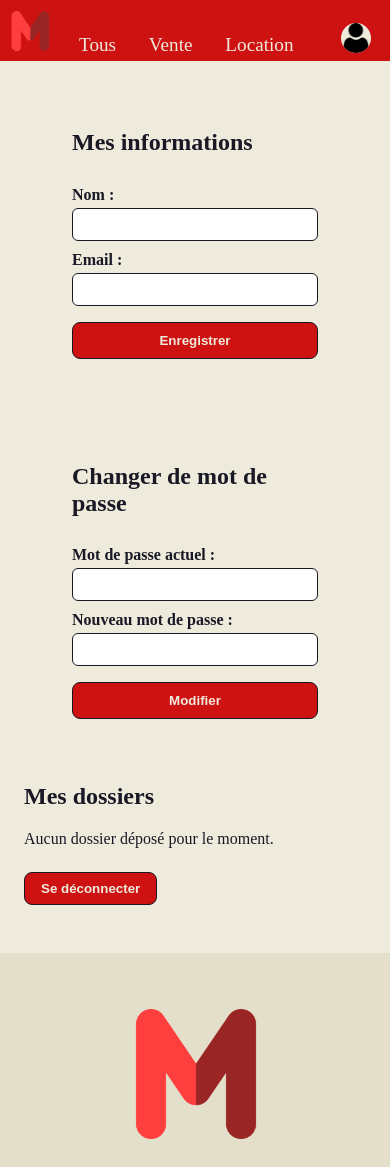
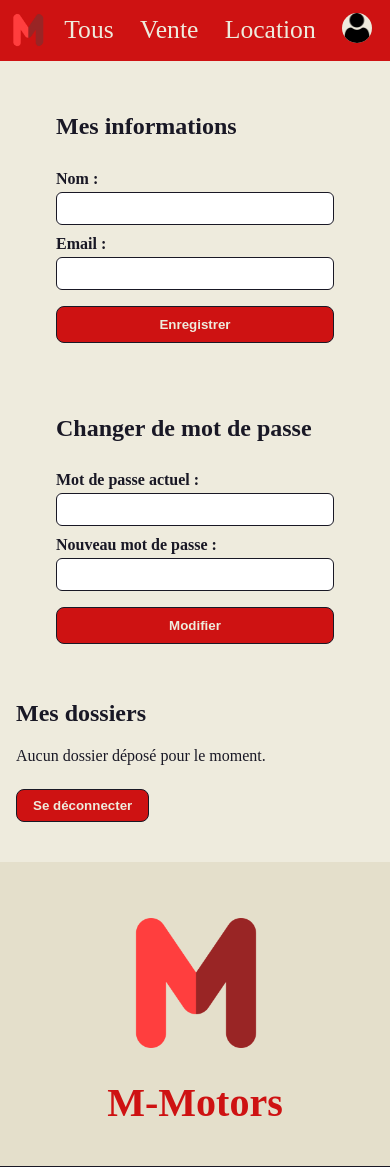
Before and after one commit to PatouneWasTaken/M-Motors, a PHP site: page /views/account-V.php in a window 390 px wide. Shown: the top 1167 px of the page. Run offline with PHP 8.4, Linux system fonts and the light colour scheme.

Commit message:
ajout responsive

```diff
--- a/public/styles/style.css
+++ b/public/styles/style.css
@@ -587,3 +587,128 @@ footer {
   font-style: italic;
   color: #555;
 }
+
+/* ============================================================
+   MOBILE — adaptations sous 768px (desktop inchangé au-dessus)
+   ============================================================ */
+@media (max-width: 768px) {
+
+  /* --- Header : réduit, centré, retour à la ligne si besoin --- */
+  header {
+    flex-wrap: wrap;
+    align-items: center;
+    justify-content: center;
+    gap: 6px;
+  }
+  header a {
+    font-size: 1.6rem;
+    margin: 0 10px;
+    padding: 4px 0;
+  }
+  header img {
+    width: 40px;
+    height: 40px;
+  }
+  .left-nav {
+    align-items: center;
+  }
+  .left-nav nav {
+    margin-left: 6px;
+  }
+
+  /* --- Cartes catalogue : empilées verticalement --- */
+  .card {
+    flex-direction: column;
+    align-items: stretch;
+    margin-bottom: 14px;
+  }
+  .card img {
+    width: 100%;
+    height: 200px;
+    object-fit: cover;
+    margin: 0;
+  }
+  .card-content {
+    width: auto;
+    padding: 16px;
+  }
+  .card-cta {
+    width: auto;
+    height: auto;
+    margin: 0;
+    flex-direction: row;
+    gap: 12px;
+    padding: 14px;
+    font-size: 1.3rem;
+    border-left: none;
+    border-top: 1px solid #191825;
+    border-radius: 0;
+  }
+  .card-cta .arrow {
+    font-size: 1.4em;
+  }
+
+  /* --- Filtres : empilés, pleine largeur --- */
+  .filters {
+    display: flex;
+    flex-direction: column;
+    gap: 8px;
+  }
+  .filters input,
+  .filters select {
+    width: 100%;
+    box-sizing: border-box;
+    padding: 8px;
+  }
+
+  /* --- Lignes véhicules du dashboard : passage à la ligne --- */
+  .admin-vehicle-row {
+    flex-wrap: wrap;
+  }
+  .admin-vehicle-row .info {
+    flex-basis: 100%;
+  }
+
+  /* --- Formulaires admin (ajout / modification) : empilés --- */
+  .admin-form form {
+    display: flex;
+    flex-direction: column;
+    gap: 10px;
+  }
+  .admin-form input,
+  .admin-form select,
+  .admin-form textarea {
+    width: 100%;
+    box-sizing: border-box;
+  }
+
+  /* --- Formulaire de dépôt de dossier : pleine largeur --- */
+  .apply input,
+  .apply select {
+    width: 100%;
+    box-sizing: border-box;
+  }
+
+  /* --- Tableau des dossiers : défilement horizontal --- */
+  .dossiers {
+    display: block;
+    overflow-x: auto;
+    white-space: nowrap;
+  }
+
+  /* --- Détail véhicule : marges resserrées --- */
+  .detail-container {
+    gap: 16px;
+  }
+
+  /* --- Connexion / inscription : espacement réduit --- */
+  .auth-forms {
+    gap: 32px;
+    padding: 16px;
+  }
+
+  /* --- Mon compte : padding réduit --- */
+  .account-left {
+    padding: 16px;
+  }
+}
--- a/views/components/head.php
+++ b/views/components/head.php
@@ -2,6 +2,7 @@
 <html lang="fr">
 <head>
     <meta charset="UTF-8">
+	<meta name="viewport" content="width=device-width, initial-scale=1">
 	<title><?= 'M-Motors' . ($title ? ' - ' . $title : '') ?></title>
 	<link rel="icon" href="/M-Motors/public/assets/letter-m.png">
     <link rel="stylesheet" href="/M-Motors/public/styles/style.css">
```
Also changed, not shown: 1 other file.
